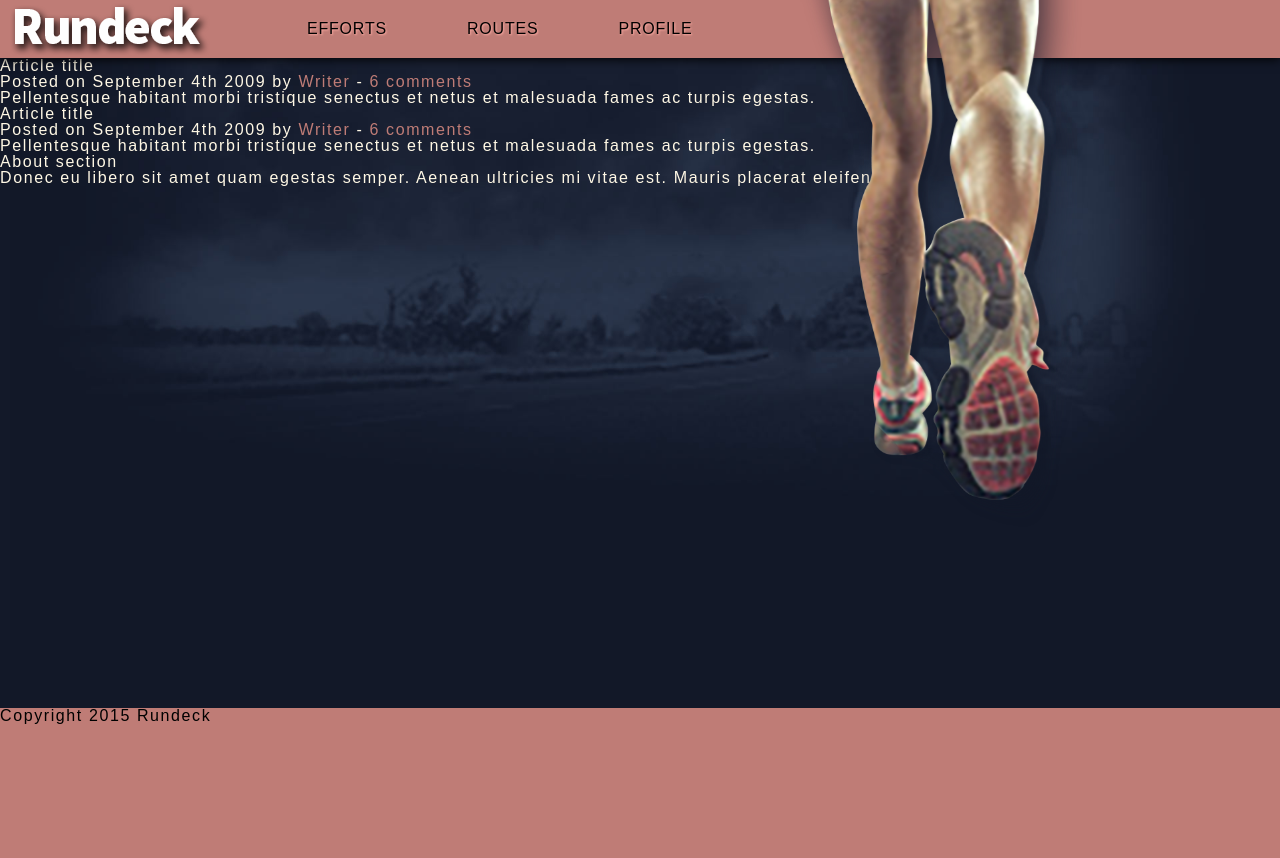
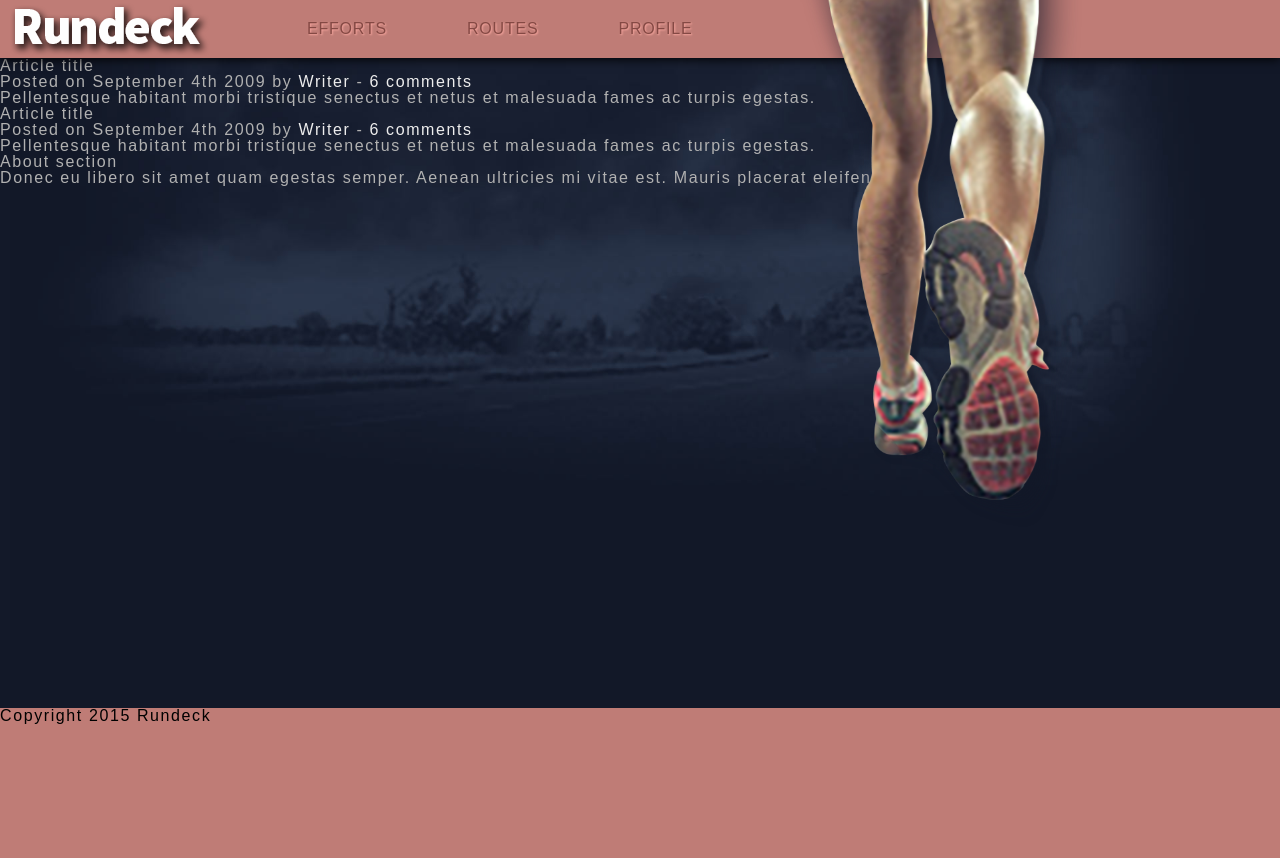
Before and after one commit to GaleForceVR/django_rundeck, a Django app: page / in a window 1280 px wide. Run offline with Django 3.2, Linux system fonts and the light colour scheme.

Commit message:
added some basic styling and color variables

```diff
--- a/assets/css/screen.css
+++ b/assets/css/screen.css
@@ -26,9 +26,9 @@ html, body { height: 100%; }
 
 footer { height: 150px; width: 100%; background-color: #bf7c76; color: black; position: absolute; bottom: 0; left: 0; }
 
-body { margin: 0; padding: 0; background-color: #121828; color: white; font-family: sans-serif; letter-spacing: 0.1em; color: #fff8e5; background-image: url("/static/img/background.jpg"); background-size: 100%; background-position: 0 0; background-repeat: no-repeat; }
+body { margin: 0; padding: 0; background-color: #121828; color: white; font-family: sans-serif; letter-spacing: 0.1em; color: #b1b1b1; background-image: url("/static/img/background.jpg"); background-size: 100%; background-position: 0 0; background-repeat: no-repeat; }
 
-a { text-decoration: none; color: #bf7c76; }
+a { text-decoration: none; color: #ededed; }
 a:hover { text-decoration: underline; }
 
 .logo { position: relative; margin: 0; padding: 0; top: 3px; left: 10px; }
@@ -36,8 +36,8 @@ a:hover { text-decoration: underline; }
 nav.main-menu { background-color: #bf7c76; height: 58px; position: fixed; top: 0; left: 0; z-index: 500; width: 100%; box-shadow: 0 1px 10px black; }
 nav.main-menu ul.nav-container { position: absolute; top: 0; left: 267px; }
 nav.main-menu ul.nav-container li { display: inline-block; height: 58px; float: left; text-transform: uppercase; }
-nav.main-menu ul.nav-container li a { height: 58px; width: 100%; padding: 21px 40px 20px 40px; position: relative; top: 21px; color: black; text-decoration: none; font-family: sans-serif; text-shadow: 1px 1px 2px #feaba3; letter-spacing: 0.05em; }
-nav.main-menu ul.nav-container li a:hover { background: #b2615a; text-shadow: 1px 1px 2px #e99891; }
+nav.main-menu ul.nav-container li a { height: 58px; width: 100%; padding: 21px 40px 20px 40px; position: relative; top: 21px; color: #844944; text-decoration: none; font-family: sans-serif; text-shadow: 1px 1px 2px #feaba3; letter-spacing: 0.05em; }
+nav.main-menu ul.nav-container li a:hover { background: #b2615a; text-shadow: 1px 1px 2px #d98e87; color: #653834; }
 
 .runner { position: absolute; top: 0; left: 62.5%; width: 22.5%; height: 1px; padding-bottom: 300%; }
 .runner img { width: 100%; height: auto; }
--- a/assets/sass/global.scss
+++ b/assets/sass/global.scss
@@ -10,9 +10,24 @@
 $primaryRed: #bf7c76;
 $darkPrimaryRed: darken( $primaryRed, 8% );
 $primaryRedHighlight: #feaba3;
+
 $primaryNavy: #121828;
+$lightNavy: #374a7c;
+
 $darkSand: #ffe0cb;
 $lightSand: #fff8e5;
+
+$navTypeColor: #844944;
+$navTypeHover: #653834;
+
+$lightGrey: #ededed;
+$darkGrey: #cdcdcd;
+$darkerGrey: #b1b1b1;
+$blackGrey: #2f2f2f;
+
+// Type Colors
+$placeholder: $darkerGrey;
+$entered: $lightNavy;
 
 * {
     margin: 0;
@@ -49,7 +64,7 @@ body {
     color: white;
     font-family: sans-serif;
     letter-spacing: 0.1em;
-    color: $lightSand;
+    color: $darkerGrey;
     background-image: url("/static/img/background.jpg");
     background-size: 100%;
     background-position: 0 0;
@@ -58,7 +73,7 @@ body {
 
 a {
     text-decoration: none;
-    color: $primaryRed;
+    color: $lightGrey;
     &:hover {
         text-decoration: underline;
     }
@@ -96,14 +111,15 @@ nav.main-menu {
                 padding: 21px 40px 20px 40px;
                 position: relative;
                 top: 21px;
-                color: black;
+                color: $navTypeColor;
                 text-decoration: none;
                 font-family: sans-serif;
                 text-shadow: 1px 1px 2px $primaryRedHighlight;
                 letter-spacing: 0.05em;
                 &:hover {
                     background: $darkPrimaryRed;
-                    text-shadow: 1px 1px 2px #e99891;
+                    text-shadow: 1px 1px 2px #d98e87;
+                    color: $navTypeHover;
                 }
             }
         }
```
Also changed, not shown: assets/css/global.css (+4 -4 lines).
